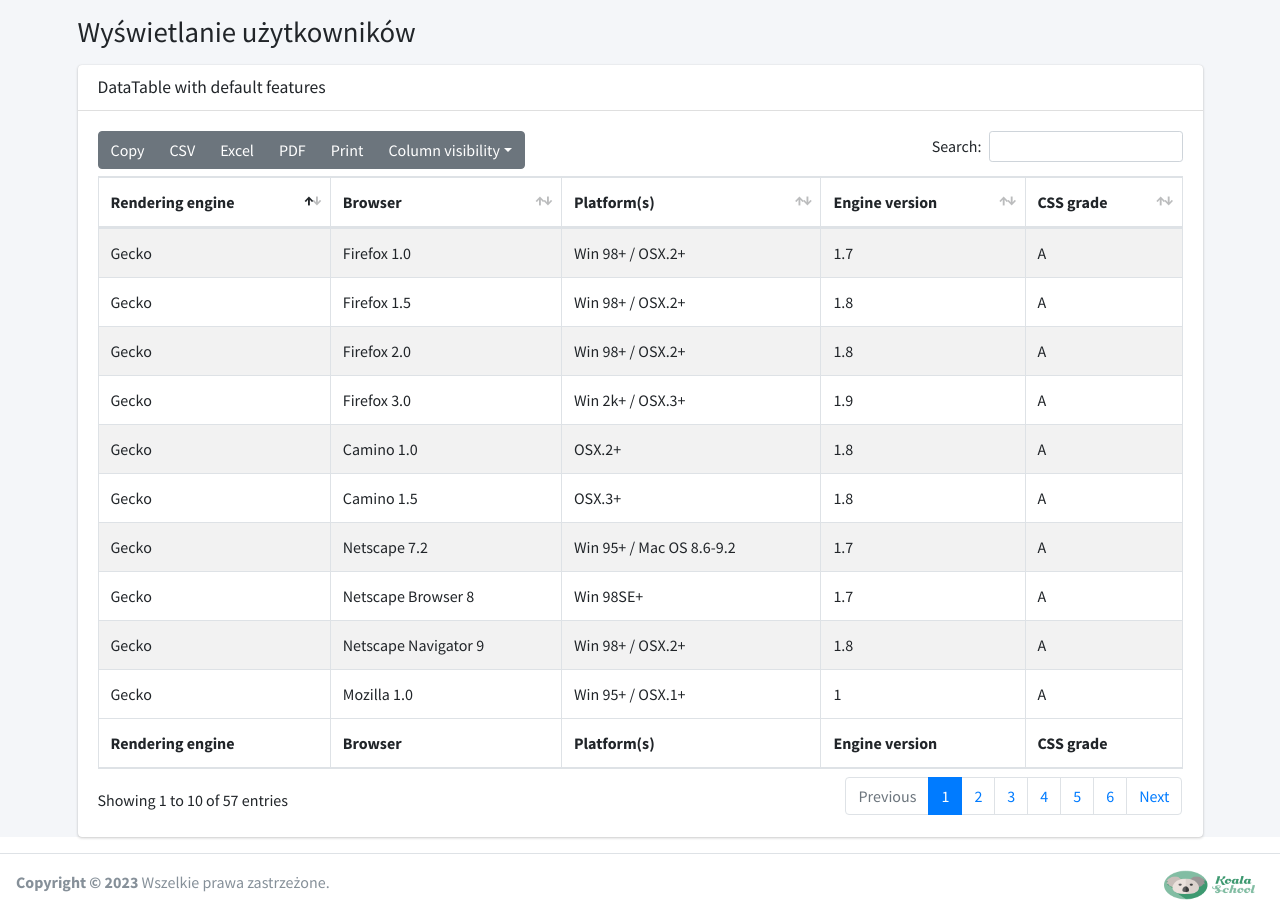
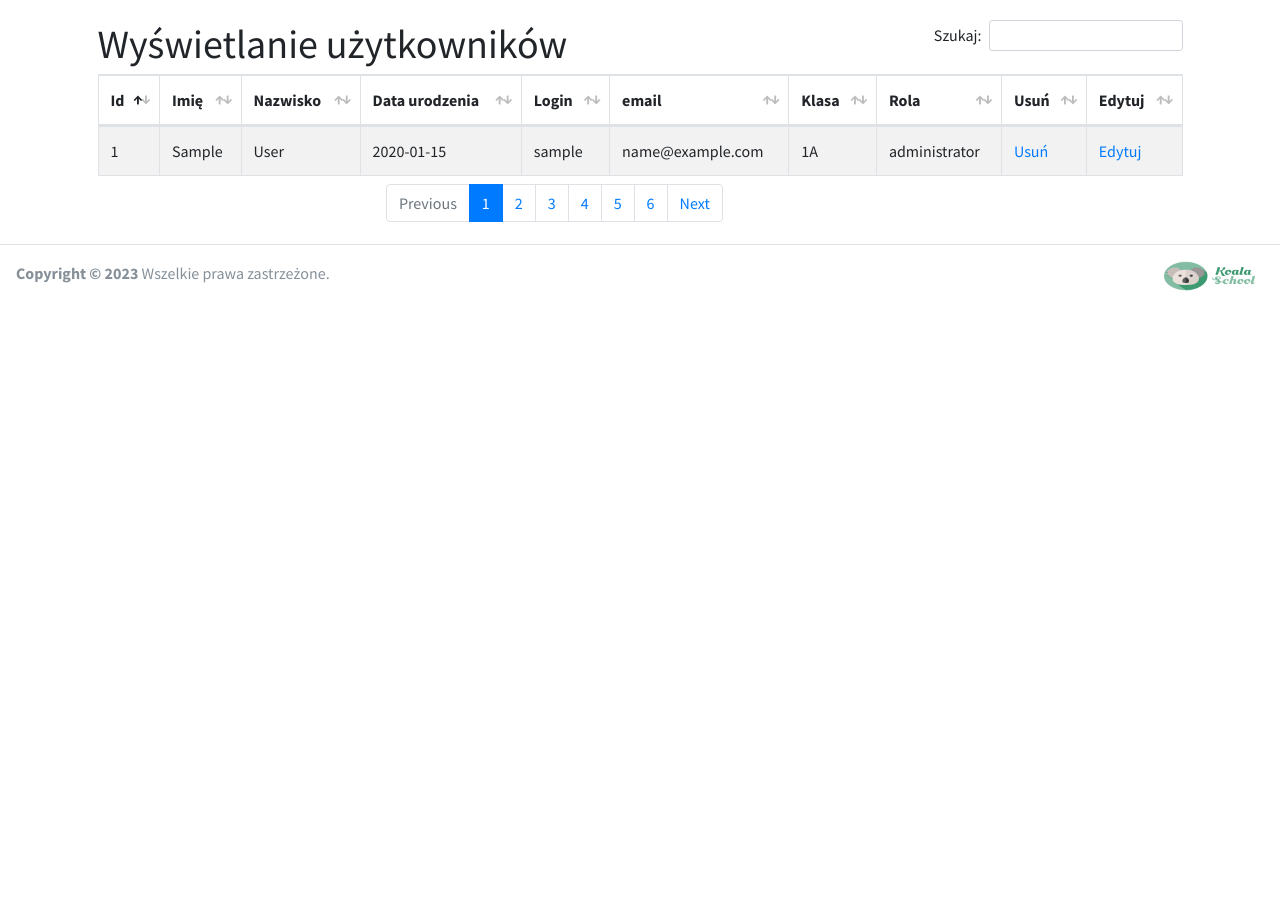
Before and after one commit to Bakkonrad/school_diary, a PHP site: page /admin/admin_edit_users.php in a window 1280 px wide. Shown: the part 87-997 px from the top of the page. After the commit the page ends 378 px from the top, so only its background shows below. Run offline with PHP 8.4, Linux system fonts and the light colour scheme; a user stored in the database is signed in; data comes from the database, SQL or seed files in the repository; tables that the repository leaves empty hold one stand-in row (values such as "Sample post"); some libraries are stand-ins or nearby versions.

Commit message:
user table for admin v1

```diff
--- a/pages/admin/admin_add_user.php
+++ b/pages/admin/admin_add_user.php
@@ -215,7 +215,7 @@
                     </select>
                     <div class="input-group-append">
                         <div class="input-group-text">
-                            <span class="fa-people-group"></span>
+                            <span class="fas fa-people-group"></span>
                         </div>
                     </div>
                 </div>
--- a/pages/admin/admin_edit_users.php
+++ b/pages/admin/admin_edit_users.php
@@ -89,47 +89,27 @@
         </nav> <!-- /.navbar -->
 
         <!-- Content Header (Page header) -->
-        <div class="content-wrapper">
+        <!-- <div class="content-wrapper">
             <div class="content-header">
-                <div class="container">
+                <div class="text-center">
                     <h1 class="m-0">Wyświetlanie użytkowników</h1>
-                    <!-- <h1 class="m-0"> Strona główna <small>zalogowany</small></h1> -->
-                </div> <!-- /.container-fluid -->
-            </div> <!-- /.content-header -->
+                    <!- <h1 class="m-0"> Strona główna <small>zalogowany</small></h1> -->
+                <!-- </div> /.container-fluid -->
+            <!-- </div> /.content-header -->
 
             <!-- Main content -->
             <div class="content">
                 <div class="container">
-                    <div class="card">
-                        <div class="card-header">
-                            <h3 class="card-title">DataTable with default features</h3>
-                        </div>
                         <!-- /.card-header -->
                         <div class="card-body">
                             <div id="example1_wrapper" class="dataTables_wrapper dt-bootstrap4">
                                 <div class="row">
+                                <div class="col-sm-12 col-md-6">
+                                    <h1 class="m-0">Wyświetlanie użytkowników</h1>
+                                </div>
                                     <div class="col-sm-12 col-md-6">
-                                        <div class="dt-buttons btn-group flex-wrap"> <button
-                                                class="btn btn-secondary buttons-copy buttons-html5" tabindex="0"
-                                                aria-controls="example1" type="button"><span>Copy</span></button>
-                                            <button class="btn btn-secondary buttons-csv buttons-html5" tabindex="0"
-                                                aria-controls="example1" type="button"><span>CSV</span></button> <button
-                                                class="btn btn-secondary buttons-excel buttons-html5" tabindex="0"
-                                                aria-controls="example1" type="button"><span>Excel</span></button>
-                                            <button class="btn btn-secondary buttons-pdf buttons-html5" tabindex="0"
-                                                aria-controls="example1" type="button"><span>PDF</span></button> <button
-                                                class="btn btn-secondary buttons-print" tabindex="0"
-                                                aria-controls="example1" type="button"><span>Print</span></button>
-                                            <div class="btn-group"><button
-                                                    class="btn btn-secondary buttons-collection dropdown-toggle buttons-colvis"
-                                                    tabindex="0" aria-controls="example1" type="button"
-                                                    aria-haspopup="true"><span>Column visibility</span><span
-                                                        class="dt-down-arrow"></span></button></div>
-                                        </div>
-                                    </div>
-                                    <div class="col-sm-12 col-md-6">
-                                        <div id="example1_filter" class="dataTables_filter"><label>Search:<input
-                                                    type="search" class="form-control form-control-sm" placeholder=""
+                                        <div id="example1_filter" class="dataTables_filter"><label>Szukaj:<input
+                                                    type="search" class="form-control form-control-sm" placeholder="" name="search"
                                                     aria-controls="example1"></label></div>
                                     </div>
                                 </div>
@@ -142,30 +122,74 @@
                                                 <tr>
                                                     <th class="sorting sorting_asc" tabindex="0"
                                                         aria-controls="example1" rowspan="1" colspan="1"
-                                                        aria-sort="ascending"
-                                                        aria-label="Rendering engine: activate to sort column descending">
-                                                        Rendering engine</th>
+                                                        aria-sort="descending"
+                                                        aria-label="Sortuj według Id">Id</th>
                                                     <th class="sorting" tabindex="0" aria-controls="example1"
                                                         rowspan="1" colspan="1"
-                                                        aria-label="Browser: activate to sort column ascending">Browser
-                                                    </th>
+                                                        aria-label="Sortuj według Imię">Imię</th>
                                                     <th class="sorting" tabindex="0" aria-controls="example1"
                                                         rowspan="1" colspan="1"
-                                                        aria-label="Platform(s): activate to sort column ascending">
-                                                        Platform(s)</th>
+                                                        aria-label="Sortuj według Nazwisko">Nazwisko</th>
+                                                        <th class="sorting" tabindex="0" aria-controls="example1"
+                                                        rowspan="1" colspan="1"
+                                                        aria-label="Sortuj według Nazwisko">Data urodzenia</th>
                                                     <th class="sorting" tabindex="0" aria-controls="example1"
                                                         rowspan="1" colspan="1"
-                                                        aria-label="Engine version: activate to sort column ascending">
-                                                        Engine version</th>
+                                                        aria-label="Sortuj według Login">Login</th>
                                                     <th class="sorting" tabindex="0" aria-controls="example1"
                                                         rowspan="1" colspan="1"
-                                                        aria-label="CSS grade: activate to sort column ascending">CSS
-                                                        grade</th>
+                                                        aria-label="Sortuj według Id">email</th>
+                                                        <th class="sorting" tabindex="0" aria-controls="example1"
+                                                        rowspan="1" colspan="1"
+                                                        aria-label="Sortuj według Klasa">Klasa</th>
+                                                        <th class="sorting" tabindex="0" aria-controls="example1"
+                                                        rowspan="1" colspan="1"
+                                                        aria-label="Sortuj według Rola">Rola</th>
+                                                        <th class="sorting" tabindex="0" aria-controls="example1"
+                                                        rowspan="1" colspan="1"
+                                                        aria-label="Sortuj według Rola">Usuń</th>
+                                                        <th class="sorting" tabindex="0" aria-controls="example1"
+                                                        rowspan="1" colspan="1"
+                                                        aria-label="Sortuj według Rola">Edytuj</th>
                                                 </tr>
                                             </thead>
                                             <tbody>
 
-                                                <tr class="odd">
+                                            <?php
+                                                require "../../scripts/connect.php";
+                                                mysqli_report(MYSQLI_REPORT_STRICT); //raportowanie o błędach w wyjątkach
+
+                                                $sql = "SELECT users.id, users.firstName, users.lastName, users.birthday, users.email, users.login, classes.class, roles.role FROM `users` JOIN `classes` ON `users`.`class` = `classes`.`class_id` JOIN `roles` ON `users`.`role` = `roles`.`role_id`;";
+
+                                                $result = $conn->query($sql);
+
+                                                if($result->num_rows == 0)
+                                                {
+                                                    echo "<tr><td colspan ='100%'>Brak rekordów do wyświwetlenia</td></tr>";
+                                                }
+                                                else // jesli sa rekordy w tabli to je wyswietl
+                                                {
+                                                    while($user = $result->fetch_assoc())
+                                                    {
+                                                        echo <<< HTML
+                                                        <tr>
+                                                    <td class="dtr-control sorting_1" tabindex="0">$user[id]</td>
+                                                            <td>$user[firstName]</td>
+                                                            <td>$user[lastName]</td>
+                                                            <td>$user[birthday]</td>
+                                                            <td>$user[login]</td>
+                                                            <td>$user[email]</td>
+                                                            <td>$user[class]</td>
+                                                            <td>$user[role]</td>
+                                                            <td><a href="../../scripts/delete_user.php?userDeleteId=$user[id]">Usuń</a></td>
+                                                            <td><a href="./5_db_table_delete_add_update.php?userUpdateId=$user[id]">Edytuj</a></td>
+                                                        </tr>
+                                                    HTML;
+                                                    }
+                                                }
+
+                                            ?>
+                                                <!-- <tr class="odd">
                                                     <td class="dtr-control sorting_1" tabindex="0">Gecko</td>
                                                     <td>Firefox 1.0</td>
                                                     <td>Win 98+ / OSX.2+</td>
@@ -178,81 +202,30 @@
                                                     <td>Win 98+ / OSX.2+</td>
                                                     <td>1.8</td>
                                                     <td>A</td>
+                                                </tr> -->
+                                            </tbody>
+                                            <!-- <tfoot>
+                                                <tr>
+                                                    <th rowspan="1" colspan="1">Id</th>
+                                                    <th rowspan="1" colspan="1">Imię</th>
+                                                    <th rowspan="1" colspan="1">Nazwisko</th>
+                                                    <th rowspan="1" colspan="1">Data urodzenia</th>
+                                                    <th rowspan="1" colspan="1">Login</th>
+                                                    <th rowspan="1" colspan="1">Email</th>
+                                                    <th rowspan="1" colspan="1">Klasa</th>
+                                                    <th rowspan="1" colspan="1">Rola</th>
+                                                    <th rowspan="1" colspan="1">Usuń</th>
+                                                    <th rowspan="1" colspan="1">Edytuj</th>
                                                 </tr>
-                                                <tr class="odd">
-                                                    <td class="dtr-control sorting_1" tabindex="0">Gecko</td>
-                                                    <td>Firefox 2.0</td>
-                                                    <td>Win 98+ / OSX.2+</td>
-                                                    <td>1.8</td>
-                                                    <td>A</td>
-                                                </tr>
-                                                <tr class="even">
-                                                    <td class="dtr-control sorting_1" tabindex="0">Gecko</td>
-                                                    <td>Firefox 3.0</td>
-                                                    <td>Win 2k+ / OSX.3+</td>
-                                                    <td>1.9</td>
-                                                    <td>A</td>
-                                                </tr>
-                                                <tr class="odd">
-                                                    <td class="sorting_1 dtr-control">Gecko</td>
-                                                    <td>Camino 1.0</td>
-                                                    <td>OSX.2+</td>
-                                                    <td>1.8</td>
-                                                    <td>A</td>
-                                                </tr>
-                                                <tr class="even">
-                                                    <td class="sorting_1 dtr-control">Gecko</td>
-                                                    <td>Camino 1.5</td>
-                                                    <td>OSX.3+</td>
-                                                    <td>1.8</td>
-                                                    <td>A</td>
-                                                </tr>
-                                                <tr class="odd">
-                                                    <td class="sorting_1 dtr-control">Gecko</td>
-                                                    <td>Netscape 7.2</td>
-                                                    <td>Win 95+ / Mac OS 8.6-9.2</td>
-                                                    <td>1.7</td>
-                                                    <td>A</td>
-                                                </tr>
-                                                <tr class="even">
-                                                    <td class="sorting_1 dtr-control">Gecko</td>
-                                                    <td>Netscape Browser 8</td>
-                                                    <td>Win 98SE+</td>
-                                                    <td>1.7</td>
-                                                    <td>A</td>
-                                                </tr>
-                                                <tr class="odd">
-                                                    <td class="sorting_1 dtr-control">Gecko</td>
-                                                    <td>Netscape Navigator 9</td>
-                                                    <td>Win 98+ / OSX.2+</td>
-                                                    <td>1.8</td>
-                                                    <td>A</td>
-                                                </tr>
-                                                <tr class="even">
-                                                    <td class="sorting_1 dtr-control">Gecko</td>
-                                                    <td>Mozilla 1.0</td>
-                                                    <td>Win 95+ / OSX.1+</td>
-                                                    <td>1</td>
-                                                    <td>A</td>
-                                                </tr>
-                                            </tbody>
-                                            <tfoot>
-                                                <tr>
-                                                    <th rowspan="1" colspan="1">Rendering engine</th>
-                                                    <th rowspan="1" colspan="1">Browser</th>
-                                                    <th rowspan="1" colspan="1">Platform(s)</th>
-                                                    <th rowspan="1" colspan="1">Engine version</th>
-                                                    <th rowspan="1" colspan="1">CSS grade</th>
-                                                </tr>
-                                            </tfoot>
+                                            </tfoot> -->
                                         </table>
                                     </div>
                                 </div>
-                                <div class="row">
+                                <!-- <div class="row">
                                     <div class="col-sm-12 col-md-5">
                                         <div class="dataTables_info" id="example1_info" role="status"
                                             aria-live="polite">Showing 1 to 10 of 57 entries</div>
-                                    </div>
+                                    </div> -->
                                     <div class="col-sm-12 col-md-7">
                                         <div class="dataTables_paginate paging_simple_numbers" id="example1_paginate">
                                             <ul class="pagination">
@@ -327,24 +300,6 @@
 <!-- AdminLTE App -->
 <script src="../../dist/js/adminlte.min.js"></script>
 
-<!-- Page specific script -->
-<script>
-  $(function () {
-    $("#example1").DataTable({
-      "responsive": true, "lengthChange": false, "autoWidth": false,
-      "buttons": ["copy", "csv", "excel", "pdf", "print", "colvis"]
-    }).buttons().container().appendTo('#example1_wrapper .col-md-6:eq(0)');
-    $('#example2').DataTable({
-      "paging": true,
-      "lengthChange": false,
-      "searching": false,
-      "ordering": true,
-      "info": true,
-      "autoWidth": false,
-      "responsive": true,
-    });
-  });
-</script>
 </body>
 
 </html>
```
